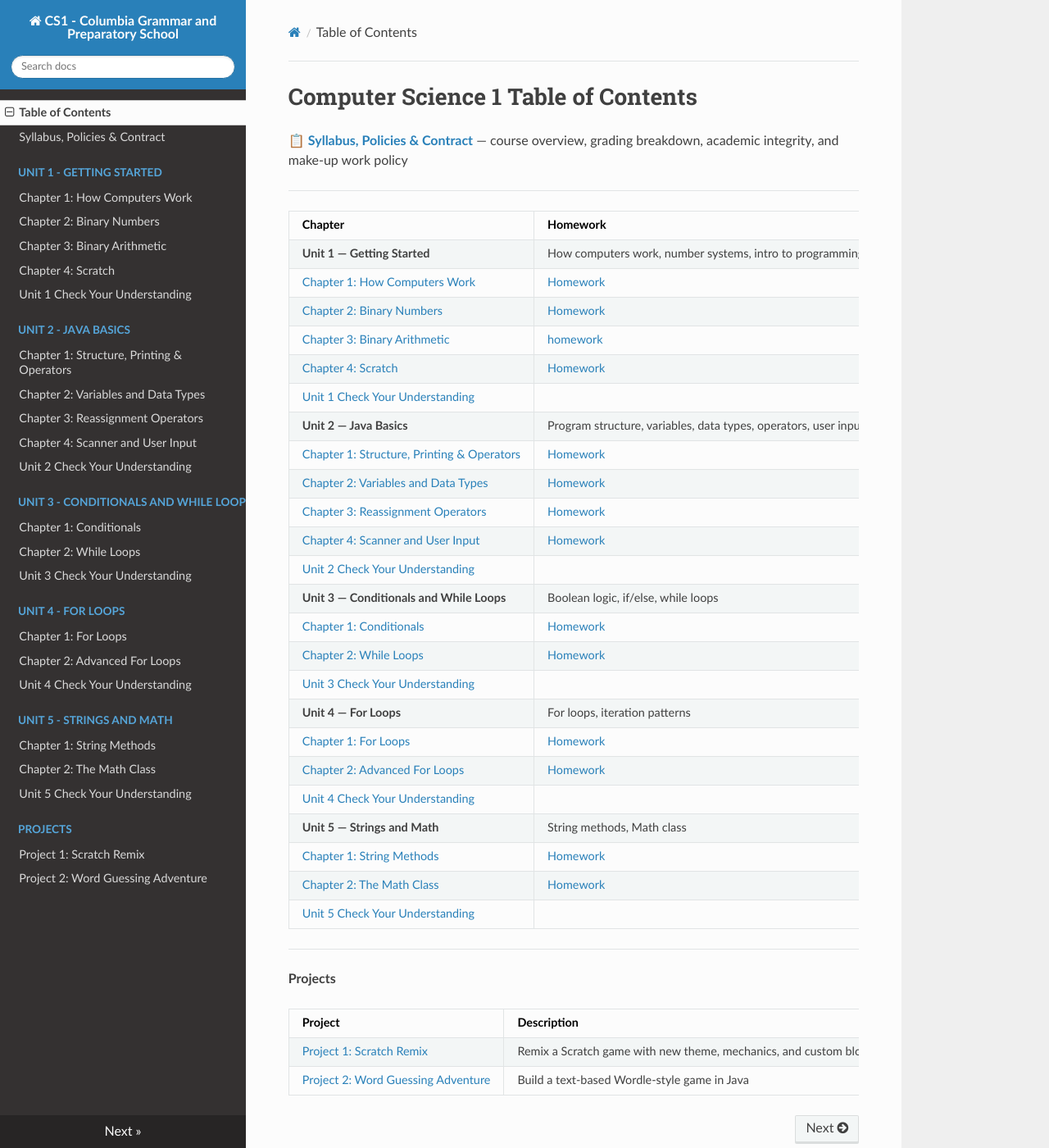
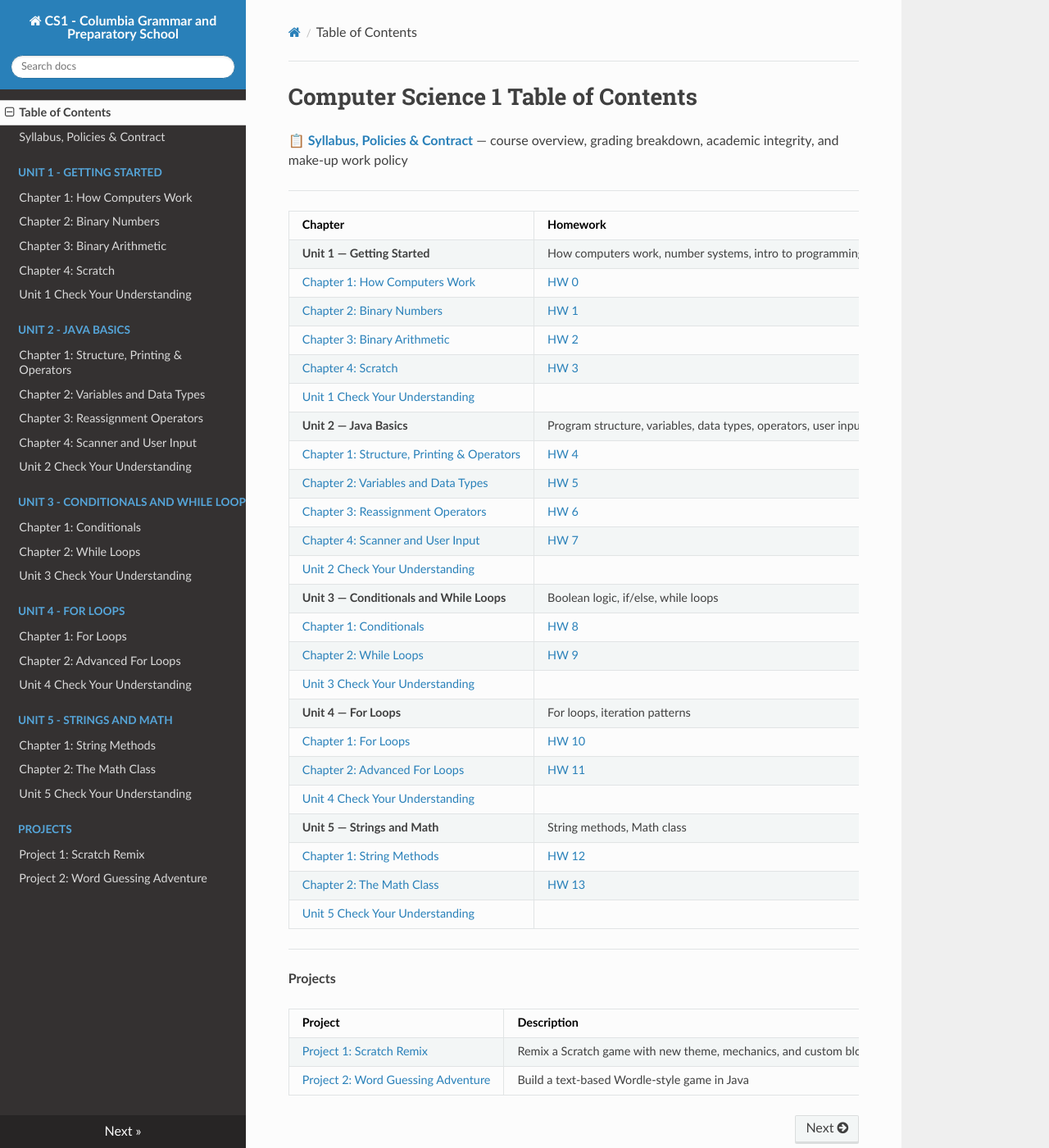
Before and after one commit to kjergens/cs1-site, an MkDocs documentation site: the page built from docs/index.md, in a window 1280 px wide and 1400 px high. Shown: the whole window at 82% size. Built offline with MkDocs 1.6.1, drawn with Linux system fonts in a browser that asks for light colours; nearby versions of some CDN libraries.

Commit message:
numbered HWs

```diff
--- a/docs/index.md
+++ b/docs/index.md
@@ -7,28 +7,28 @@
 | Chapter | Homework |
 |---|---|
 | **Unit 1 — Getting Started**| How computers work, number systems, intro to programming |
-|     [    Chapter 1: How Computers Work](unit1/notes_01_how_computers_work.md)| [Homework](unit1/notes_01_how_computers_work.md#homework)
-|     [    Chapter 2: Binary Numbers](unit1/notes_02_binary_numbers.md)|[Homework](unit1/notes_02_binary_numbers.md#homework)
-|     [    Chapter 3: Binary Arithmetic](unit1/notes_03_binary_operations.md)|[homework ](unit1/notes_03_binary_operations.md#homework)
-|     [    Chapter 4: Scratch](unit1/notes_04_scratch.md)|[Homework](unit1/notes_04_scratch.md#homework)
+|     [    Chapter 1: How Computers Work](unit1/notes_01_how_computers_work.md)| [HW 0](unit1/notes_01_how_computers_work.md#homework)
+|     [    Chapter 2: Binary Numbers](unit1/notes_02_binary_numbers.md)|[HW 1](unit1/notes_02_binary_numbers.md#homework)
+|     [    Chapter 3: Binary Arithmetic](unit1/notes_03_binary_operations.md)|[HW 2](unit1/notes_03_binary_operations.md#homework)
+|     [    Chapter 4: Scratch](unit1/notes_04_scratch.md)|[HW 3](unit1/notes_04_scratch.md#homework)
 |     [    Unit 1 Check Your Understanding](unit1/unit1_check_understanding.md) |
 | **Unit 2 — Java Basics**| Program structure, variables, data types, operators, user input |
-|     [    Chapter 1: Structure, Printing & Operators](unit2/notes_01_java_structure.md)|[Homework](unit2/notes_01_java_structure.md#homework )
-|     [    Chapter 2: Variables and Data Types](unit2/notes_02_variables.md)|[Homework](unit2/notes_02_variables.md#homework)
-|     [    Chapter 3: Reassignment Operators](unit2/notes_03_operators_reassignment.md)|[Homework](unit2/notes_03_operators_reassignment.md#homework )
-|     [    Chapter 4: Scanner and User Input](unit2/notes_04_scanner.md)|[Homework](unit2/notes_04_scanner.md#homework)
+|     [    Chapter 1: Structure, Printing & Operators](unit2/notes_01_java_structure.md)|[HW 4](unit2/notes_01_java_structure.md#homework )
+|     [    Chapter 2: Variables and Data Types](unit2/notes_02_variables.md)|[HW 5](unit2/notes_02_variables.md#homework)
+|     [    Chapter 3: Reassignment Operators](unit2/notes_03_operators_reassignment.md)|[HW 6](unit2/notes_03_operators_reassignment.md#homework )
+|     [    Chapter 4: Scanner and User Input](unit2/notes_04_scanner.md)|[HW 7](unit2/notes_04_scanner.md#homework)
 |     [    Unit 2 Check Your Understanding](unit2/unit2_check_understanding.md) |
 | **Unit 3 — Conditionals and While Loops** | Boolean logic, if/else, while loops |
-|     [    Chapter 1: Conditionals](unit3/notes_01_conditionals.md)|[Homework](unit3/notes_01_conditionals.md#homework)
-|     [    Chapter 2: While Loops](unit3/notes_02_while_loops.md)|[Homework](unit3/notes_02_while_loops.md#homework)
+|     [    Chapter 1: Conditionals](unit3/notes_01_conditionals.md)|[HW 8](unit3/notes_01_conditionals.md#homework)
+|     [    Chapter 2: While Loops](unit3/notes_02_while_loops.md)|[HW 9](unit3/notes_02_while_loops.md#homework)
 |     [    Unit 3 Check Your Understanding](unit3/unit3_check_understanding.md) |
 | **Unit 4 — For Loops** | For loops, iteration patterns |
-|     [    Chapter 1: For Loops](unit4/notes_01_for_loops.md)|[Homework](unit4/notes_01_for_loops.md#homework)
-|     [    Chapter 2: Advanced For Loops](unit4/notes_02_advanced_for_loops.md)|[Homework](unit4/notes_02_advanced_for_loops.md#homework)
+|     [    Chapter 1: For Loops](unit4/notes_01_for_loops.md)|[HW 10](unit4/notes_01_for_loops.md#homework)
+|     [    Chapter 2: Advanced For Loops](unit4/notes_02_advanced_for_loops.md)|[HW 11](unit4/notes_02_advanced_for_loops.md#homework)
 |     [    Unit 4 Check Your Understanding](unit4/unit4_check_understanding.md) |
 | **Unit 5 — Strings and Math**| String methods, Math class |
-|     [    Chapter 1: String Methods](unit5/notes_01_strings.md)|[Homework](unit5/notes_01_strings.md#homework)
-|     [    Chapter 2: The Math Class](unit5/notes_02_math.md)|[Homework](unit5/notes_02_math.md#homework)
+|     [    Chapter 1: String Methods](unit5/notes_01_strings.md)|[HW 12](unit5/notes_01_strings.md#homework)
+|     [    Chapter 2: The Math Class](unit5/notes_02_math.md)|[HW 13](unit5/notes_02_math.md#homework)
 |     [    Unit 5 Check Your Understanding](unit5/unit5_check_understanding.md) |
 
 ---
```
